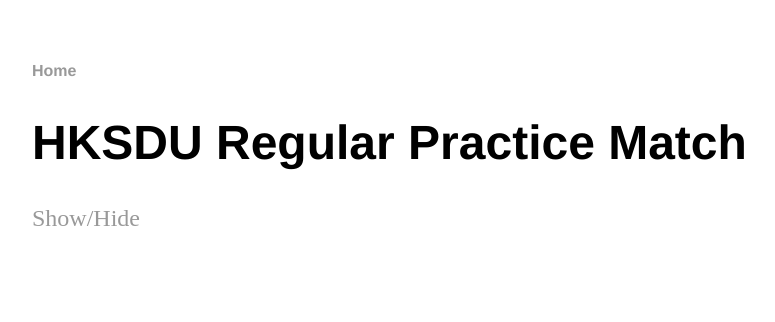
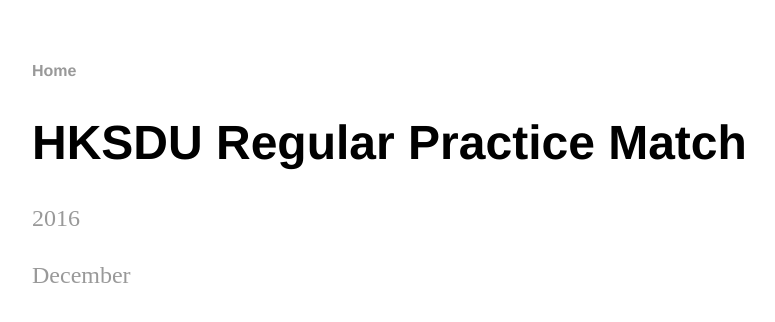
Before and after one commit to HKSDU/hksdu.github.io, a Jekyll site: the page built from index.html, in a window 1280 px wide. Shown: the top 322 px of the page, without its empty margins (160-935 px from the left). Built offline with Jekyll 4.4.1, drawn with Linux system fonts in a browser that asks for light colours.

Commit message:
Update index.html

```diff
--- a/index.html
+++ b/index.html
@@ -5,8 +5,9 @@ title: HKSDU Match Results
 
 		<div class="blurb">
 			<h1>HKSDU Regular Practice Match</h1>
-			<p><a onclick="javascript:ShowHide('HiddenDiv')">Show/Hide</a></p>
-<div class="mid" id="HiddenDiv" style="display: none;">This text was hidden</div>
+			<p><a onclick="javascript:ShowHide('HiddenDiv')">2016</a></p>
+			<p><a onclick="javascript:ShowHide('HiddenDiv')">December</a></p>
+<div class="mid" id="HiddenDiv" style="display: none;">20 Dec 2016</div>
 <script type="text/javascript">// <![CDATA[
 function ShowHide(divId)
 {
```
